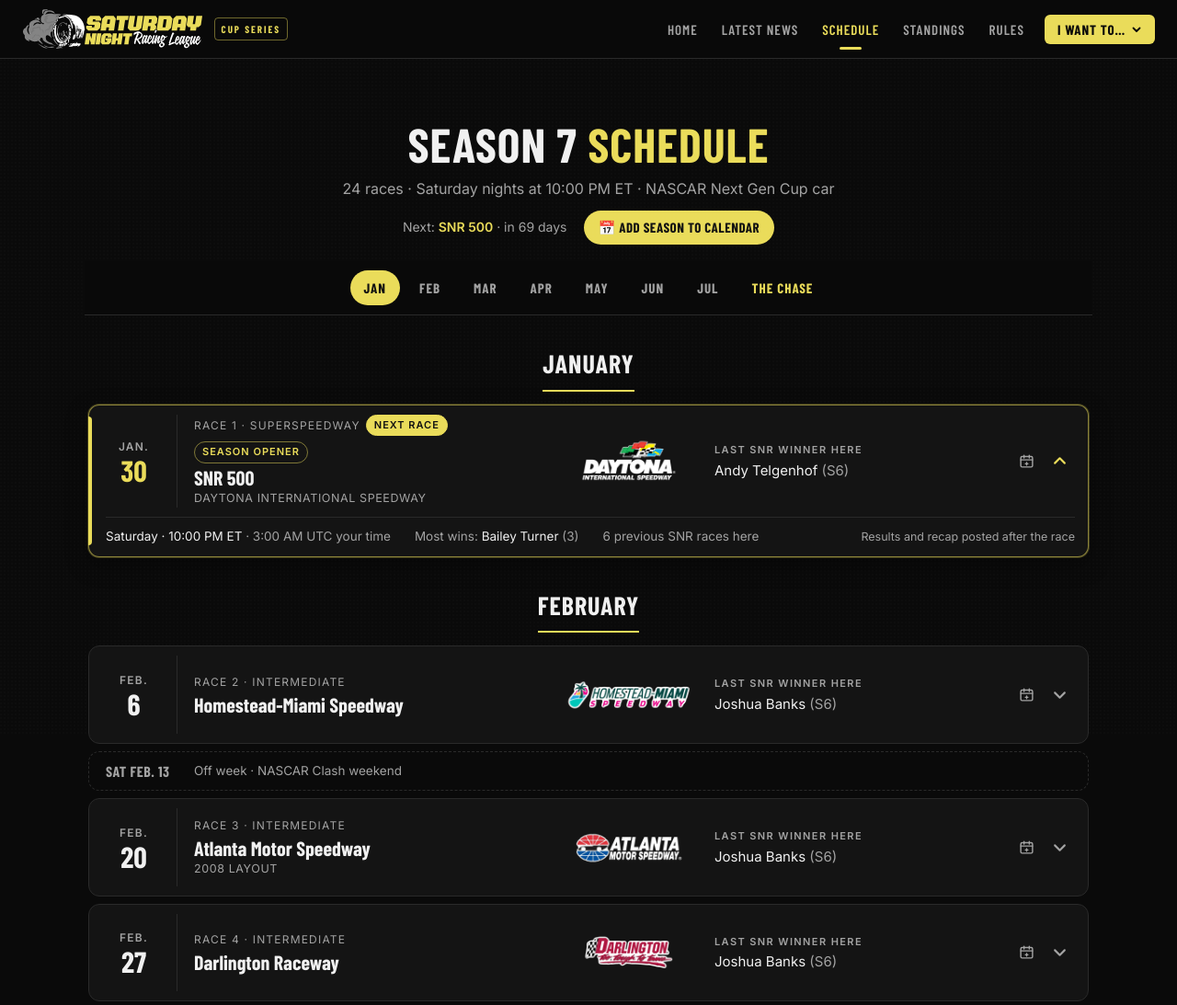
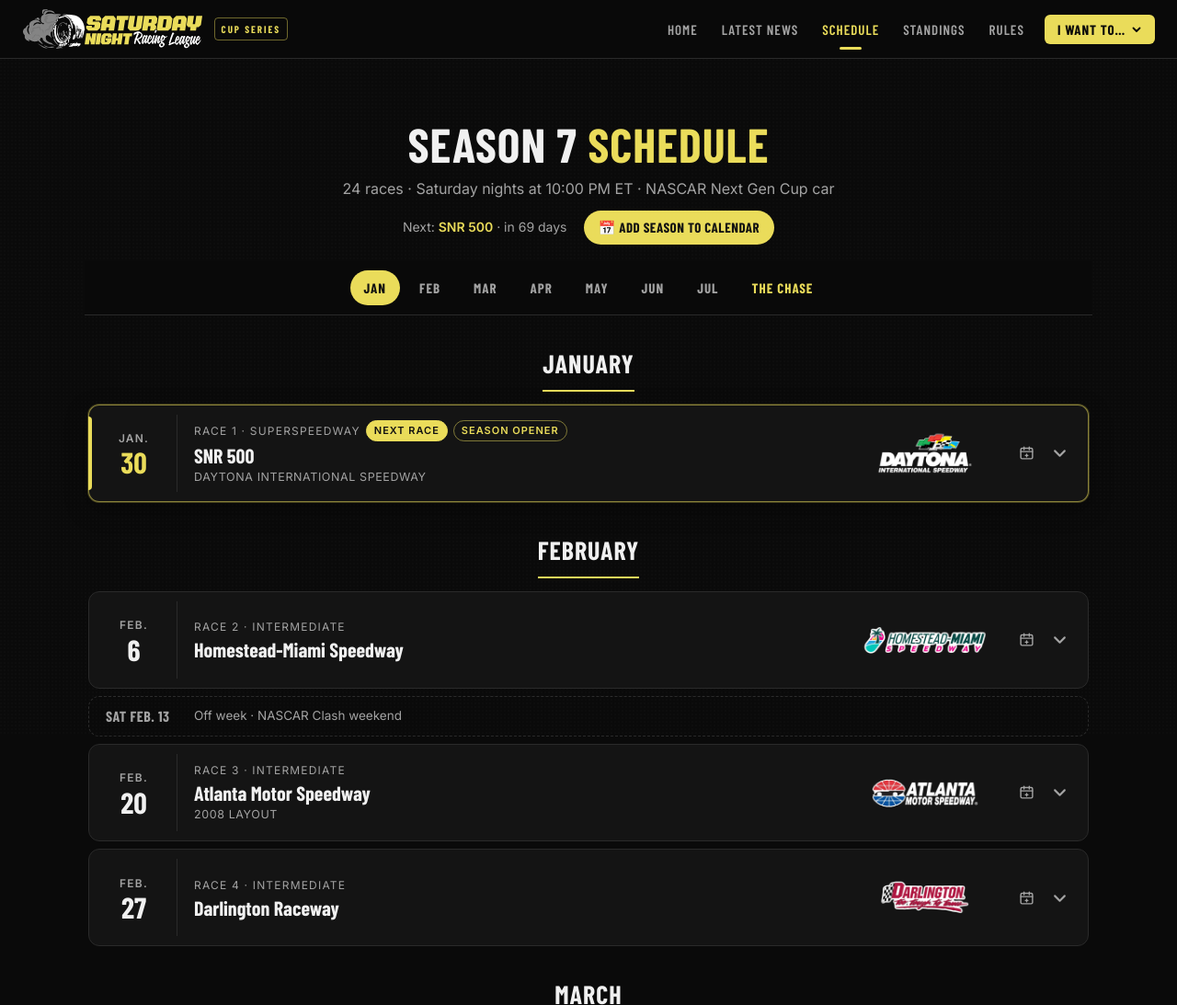
Before and after one commit to jjwright2015/snr-website, a plain HTML site: page schedule.html in a window 1280 px wide. Shown: the top 1093 px of the page at 92% size. Drawn offline with nearby package versions, Linux system fonts and the light colour scheme; a web font is replaced by a local one.

Commit message:
Schedule: past SNR winners only in each race's details
Upcoming races no longer show 'Last SNR winner here' on the row, so it
can't be read as this season's winner. The details (tap/click) list the
time, previous SNR winner (Season N), most wins and previous races. The
next race no longer opens by default, and the empty winner column is
dropped on desktop until a race has been run.

Co-Authored-By: Claude Opus 5.5 <noreply@anthropic.com>
Claude-Session: https://claude.ai/code/session_01Fkh9c5DLEf4YkBdqGxSjN2

```diff
--- a/schedule.html
+++ b/schedule.html
@@ -62,7 +62,7 @@
   #scList.fold .past { display:none !important; }
 
   /* race rows */
-  .sc-row { display:grid; grid-template-columns:78px minmax(0,1.25fr) 150px minmax(0,1fr) auto; grid-template-areas:"date ev ph info tools" "det det det det det"; align-items:center; column-gap:18px; background:var(--surface); border:1px solid var(--border); border-radius:var(--radius-lg); padding:10px 14px 10px 18px; margin-bottom:8px; position:relative; cursor:pointer; transition:border-color .15s ease; -webkit-tap-highlight-color:transparent; }
+  .sc-row { display:grid; grid-template-columns:78px minmax(0,1fr) 150px 240px auto; grid-template-areas:"date ev ph info tools" "det det det det det"; align-items:center; column-gap:18px; background:var(--surface); border:1px solid var(--border); border-radius:var(--radius-lg); padding:10px 14px 10px 18px; margin-bottom:8px; position:relative; cursor:pointer; transition:border-color .15s ease; -webkit-tap-highlight-color:transparent; }
   .sc-row:hover { border-color:#444; }
   .sc-row.next, .sc-row.next:hover { border-color:rgba(234,220,90,.55); box-shadow:0 0 0 1px rgba(234,220,90,.25), 0 8px 24px rgba(0,0,0,.35); }
   .sc-row.next::before { content:""; position:absolute; left:-1px; top:12px; bottom:12px; width:4px; border-radius:0 4px 4px 0; background:var(--accent); }
@@ -86,6 +86,8 @@
   .sc-ph.name b { font-family:var(--font-display); font-weight:800; font-size:22px; line-height:1; text-transform:uppercase; }
   .sc-ph.name i { font-style:normal; font-size:9px; font-weight:700; letter-spacing:2px; text-transform:uppercase; color:var(--text-muted); }
   .sc-info { grid-area:info; min-width:0; }
+  .sc-info:empty { display:none !important; }
+  @media (min-width: 1021px) { #scList.nores .sc-row { grid-template-columns:78px minmax(0,1fr) 150px auto; grid-template-areas:"date ev ph tools" "det det det det"; } }
   .sc-info .lab { font-size:11px; font-weight:700; letter-spacing:1.4px; text-transform:uppercase; color:var(--text-muted); }
   .sc-info .val { font-size:15px; color:var(--text); margin-top:3px; line-height:1.3; }
   .sc-info .val span { color:var(--text-muted); }
@@ -212,7 +214,7 @@ hamburger.addEventListener('click', function () {
     // a note that only repeats the track type ("Superspeedway layout" on a superspeedway) is left out
     var note = e.note && !(e.type && e.note.toLowerCase().indexOf(e.type.toLowerCase()) >= 0) ? e.note : '';
     var sub = e.name !== e.track ? esc(e.track) + (note ? ' &middot; ' + esc(note) : '') : esc(note);
-    var h = '<div class="sc-row' + (isNext ? ' next open' : '') + (r ? ' done' : '') + '" id="race-' + e.round + '" data-round="' + e.round + '">';
+    var h = '<div class="sc-row' + (isNext ? ' next' : '') + (r ? ' done' : '') + '" id="race-' + e.round + '" data-round="' + e.round + '">';
     h += '<div class="sc-date"><span class="mo">' + MON[d.getMonth()] + '</span><span class="dn">' + d.getDate() + '</span></div>';
     h += '<div class="sc-ev"><div class="rn">Race ' + e.round + (e.type ? ' &middot; ' + esc(e.type) : '') + ' ' + pills + '</div><h3>' + esc(e.name) + '</h3><div class="trk">' + sub + '</div></div>';
     if (e.photo) {
@@ -231,16 +233,17 @@ hamburger.addEventListener('click', function () {
       if (r.start) stat.push('Started P' + r.start);
       if (r.led) stat.push('Led ' + r.led + (r.laps ? ' of ' + r.laps : '') + ' laps');
       h += '<div class="sc-info"><div class="lab">Winner</div><div class="win">' + esc(r.winner) + '</div>' + (stat.length ? '<div class="stat">' + stat.join(' &middot; ') + '</div>' : '') + '</div>';
-    } else if (hi) {
-      h += '<div class="sc-info"><div class="lab">Last SNR winner here</div><div class="val">' + esc(hi.last.name) + ' <span>(S' + hi.last.season + ')</span></div></div>';
     } else {
-      h += '<div class="sc-info"><div class="lab">SNR track history</div><div class="val">First SNR race at this track</div></div>';
+      // upcoming race: past winners only appear in the details, so they aren't mistaken for this season's winner
+      h += '<div class="sc-info"></div>';
     }
     h += '<div class="sc-tools">' + (r ? '' : '<button type="button" class="sc-ico sc-calone" data-cal="' + e.round + '" title="Add this race to your calendar" aria-label="Add race ' + e.round + ' to your calendar">' + ICON_CAL + '</button>') +
-         '<button type="button" class="sc-ico sc-more" aria-expanded="' + (isNext ? 'true' : 'false') + '" aria-label="Details for race ' + e.round + '">' + ICON_CHEV + '</button></div>';
+         '<button type="button" class="sc-ico sc-more" aria-expanded="false" aria-label="Details for race ' + e.round + '">' + ICON_CHEV + '</button></div>';
     // details (tap / click a race)
     var det = [], lt = localTime(e.start);
     if (!r) det.push('<span>' + DAY[d.getDay()] + ' &middot; 10:00 PM ET' + (lt ? ' <span class="m">&middot; ' + esc(lt) + '</span>' : '') + '</span>');
+    if (!r) det.push(hi ? '<span><span class="m">Previous SNR winner here:</span> ' + esc(hi.last.name) + ' <span class="m">(Season ' + hi.last.season + ')</span></span>'
+                        : '<span class="m">First SNR race at this track</span>');
     if (hi) {
       var most = hi.mostWins;
       if (most && most.wins > 1) det.push('<span><span class="m">Most wins:</span> ' + esc(most.names.join(', ')) + ' <span class="m">(' + most.wins + ')</span></span>');
@@ -310,6 +313,7 @@ hamburger.addEventListener('click', function () {
     });
     var list = document.getElementById('scList');
     list.innerHTML = out;
+    if (!done) list.classList.add('nores');
     // a month or Chase heading folds too when everything under it is past
     list.querySelectorAll('.sc-month, .sc-chase').forEach(function (hd) {
       var el = hd.nextElementSibling, any = false, allPast = true;
```
